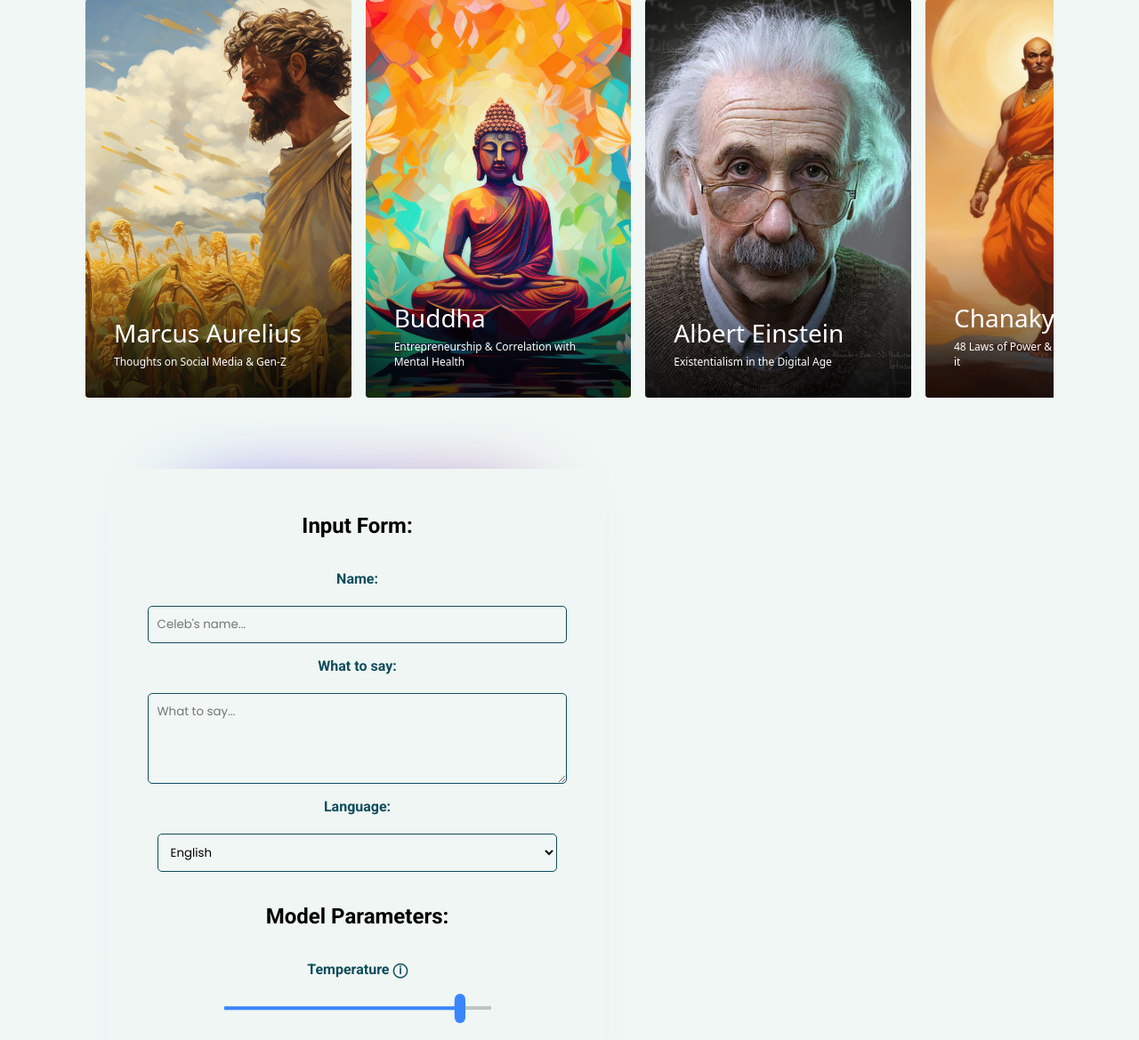
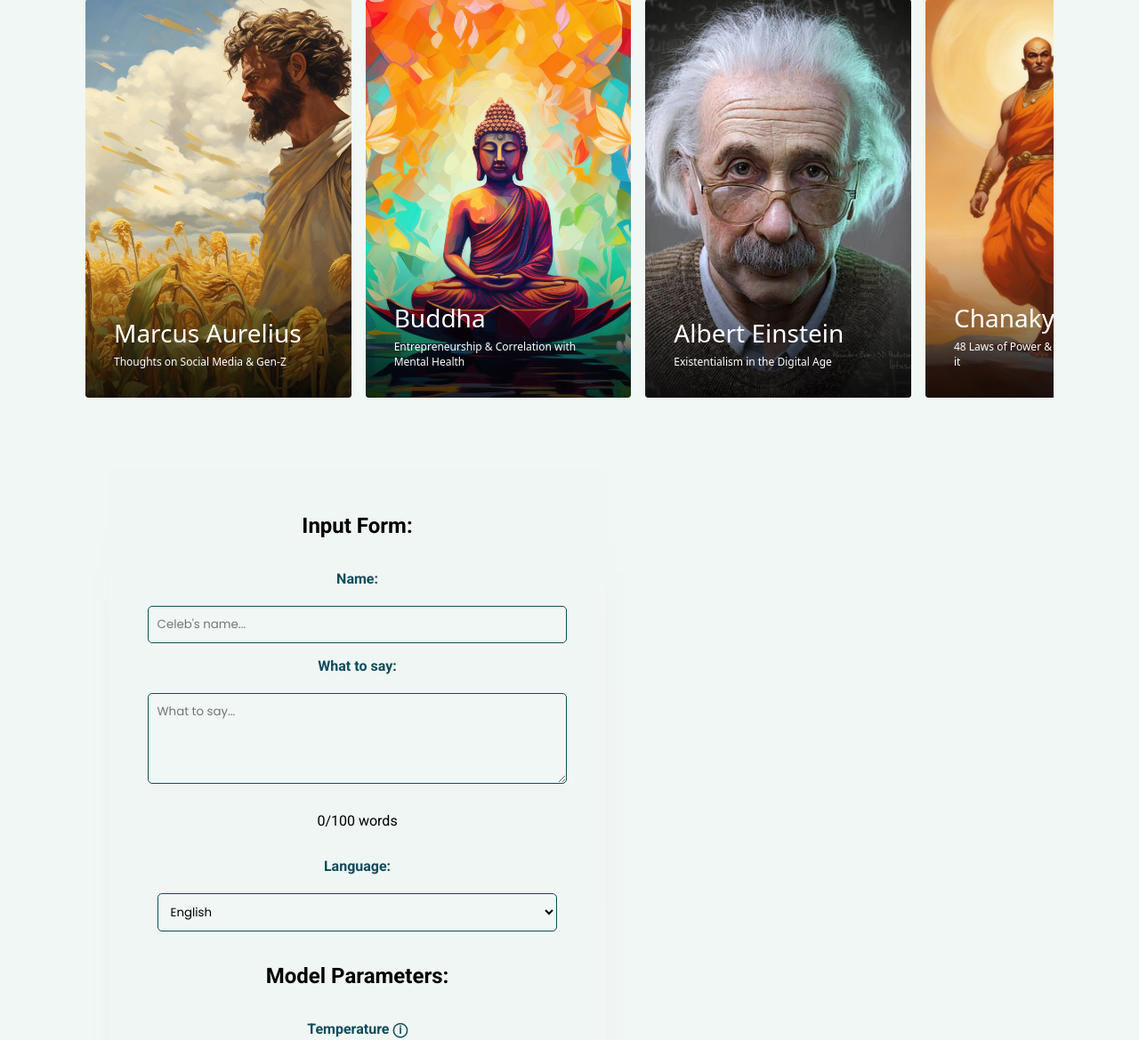
Before and after one commit to Hardvan/PolyPersona, a Flask app: page / in a window 1280 px wide. Shown: the part 819-1988 px from the top of the page at 89% size. Run offline with Flask 3, Linux system fonts and the light colour scheme.

Commit message:
Add word count for what to say

```diff
--- a/templates/index.html
+++ b/templates/index.html
@@ -70,6 +70,23 @@
       // Hide information on hover
       function hideInfo(val) {
         document.querySelector("#info-" + val).style.display = "none";
+      }
+
+      // Word Limit in What to Say section
+      function checkWordLimit(textarea) {
+        const maxWords = 100;
+        const words = textarea.value.trim().split(/\s+/);
+        const wordCount = words.filter((word) => word).length;
+        const wordCountDisplay = document.getElementById("word-count");
+
+        if (wordCount > maxWords) {
+          textarea.value = words.slice(0, maxWords).join(" ");
+        }
+
+        wordCountDisplay.textContent = `${Math.min(
+          wordCount,
+          maxWords
+        )}/${maxWords} words`;
       }
 
       // Sample Celebs Section
--- a/templates/io.html
+++ b/templates/io.html
@@ -22,7 +22,9 @@
         rows="4"
         cols="50"
         placeholder="What to say..."
+        oninput="checkWordLimit(this)"
       ></textarea>
+      <p id="word-count">0/100 words</p>
       <!-- Language Dropdown menu, given from LANG_MAP.keys() -->
       <label for="language">Language:</label>
       <select id="language" name="language">
```
